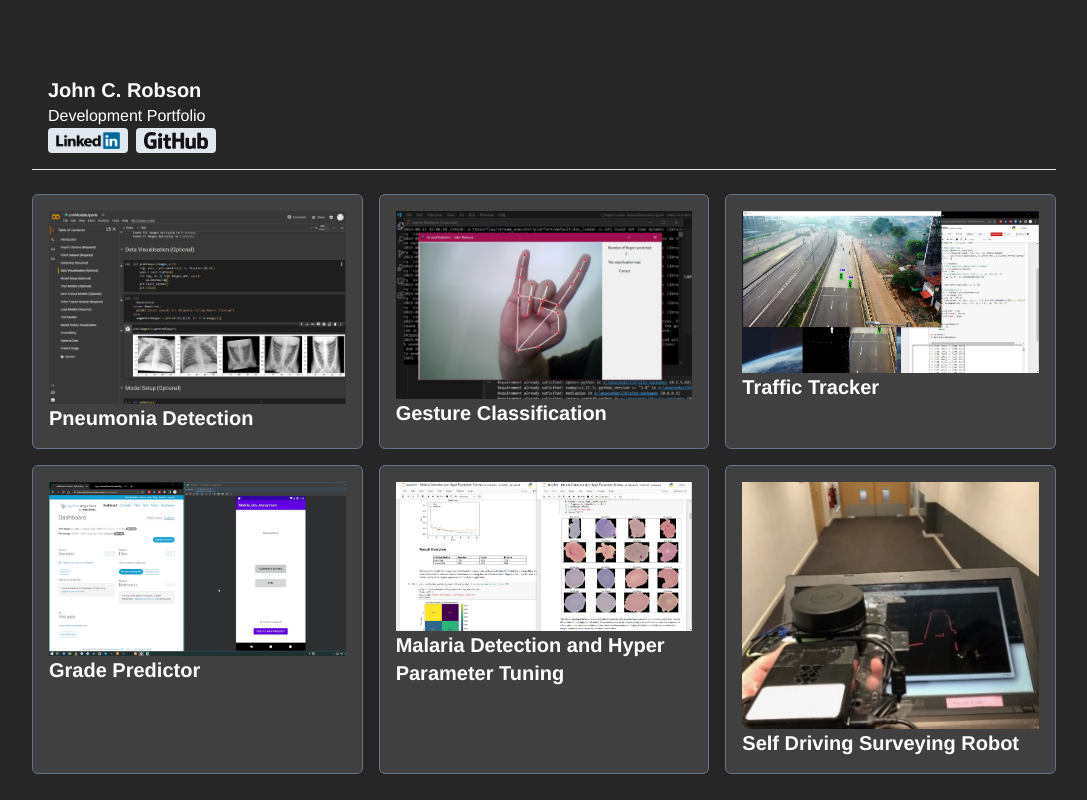
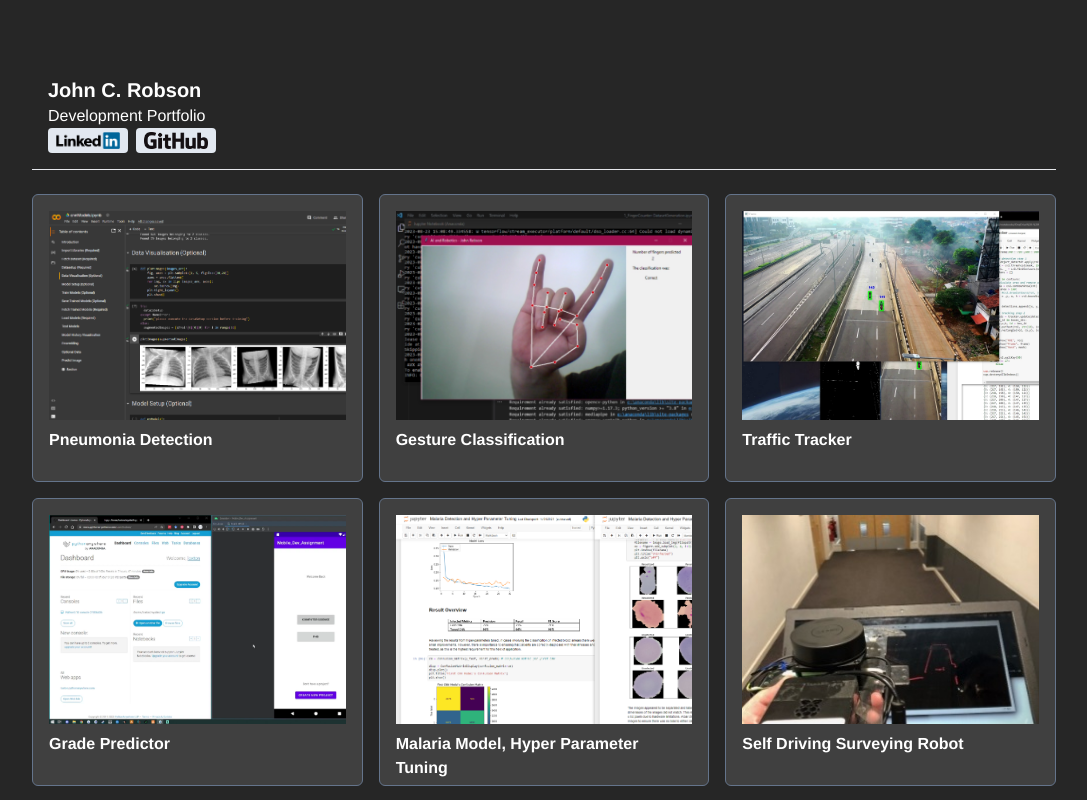
Before and after one commit to john-c-robson/portfolio, a Vue app: page / in a window 1280 px wide. Shown: the whole page, without its empty margins (96-1183 px from the left). Built offline with nearby package versions, Linux system fonts and the light colour scheme.

Commit message:
fixed some ui issues

```diff
--- a/src/App.vue
+++ b/src/App.vue
@@ -71,7 +71,7 @@ export default defineComponent({
         url: "https://github.com/john-c-robson/gradepredictor",
       },
       {
-        title: "Malaria Detection and Hyper Parameter Tuning",
+        title: "Malaria Model, Hyper Parameter Tuning",
         image: malariadetection,
         url: "https://github.com/john-c-robson/MalariadetectionHyperparametertuning",
       },
--- a/src/components/PortfolioStub.vue
+++ b/src/components/PortfolioStub.vue
@@ -1,12 +1,17 @@
 <template>
   <a
     :href="url"
-    class="w-full p-4 rounded-md border border-slate-500 bg-neutral-700 text-white"
+    class="w-full h-72 p-4 rounded-md border border-slate-500 bg-neutral-700 text-white"
     target="_blank"
     ref="noopenner noreferrer"
   >
-    <img class="" :src="image" alt="stub-image" />
-    <h2 class="text-xl font-bold">{{ title }}</h2>
+    <div
+      class="w-full h-[82%] bg-cover"
+      :style="`background-image: url(${image})`"
+    >
+      <!-- <img class="w-full" :src="image" alt="stub-image" /> -->
+    </div>
+    <h2 class="font-bold pt-2">{{ title }}</h2>
   </a>
 </template>
 
```
